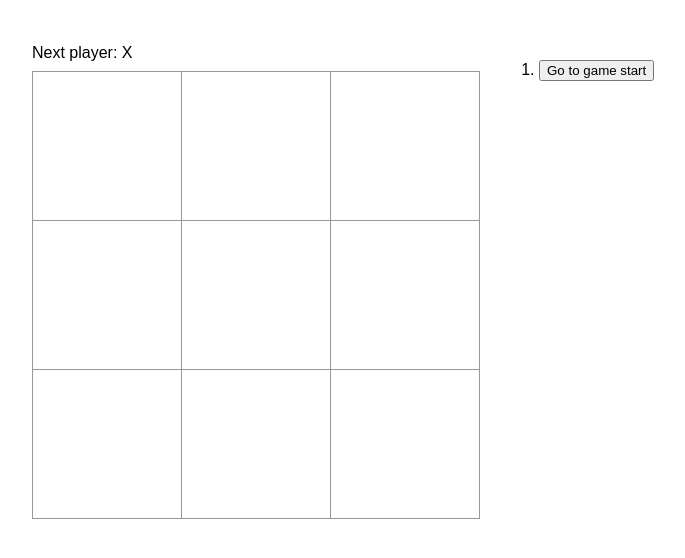
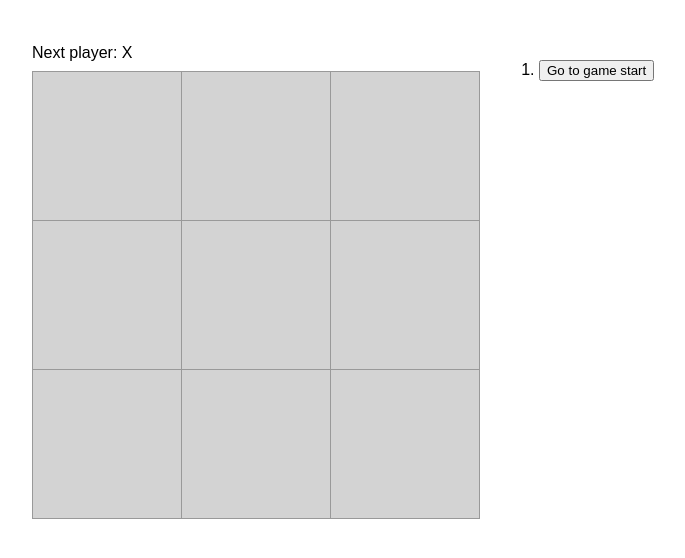
Before and after one commit to Reed-H/my-app, a React (Create React App) app in the folder src/: page / in a window 1280 px wide. Shown: the top 558 px of the page, without its empty margins (12-697 px from the left). Built offline with nearby package versions, Linux system fonts and the light colour scheme.

Commit message:
changed background color and active color

```diff
--- a/src/styles.css
+++ b/src/styles.css
@@ -57,7 +57,7 @@ body {
 }
 
 .square {
-  background: #fff;
+  background: lightgrey;
   border: 1px solid #999;
   float: left;
   font-size: 80px;
@@ -69,6 +69,11 @@ body {
   padding: 0;
   text-align: center;
   width: 150px;
+
+}
+
+.square:active {
+  background:darkgray;
 }
 
 .board-row:after {
```
